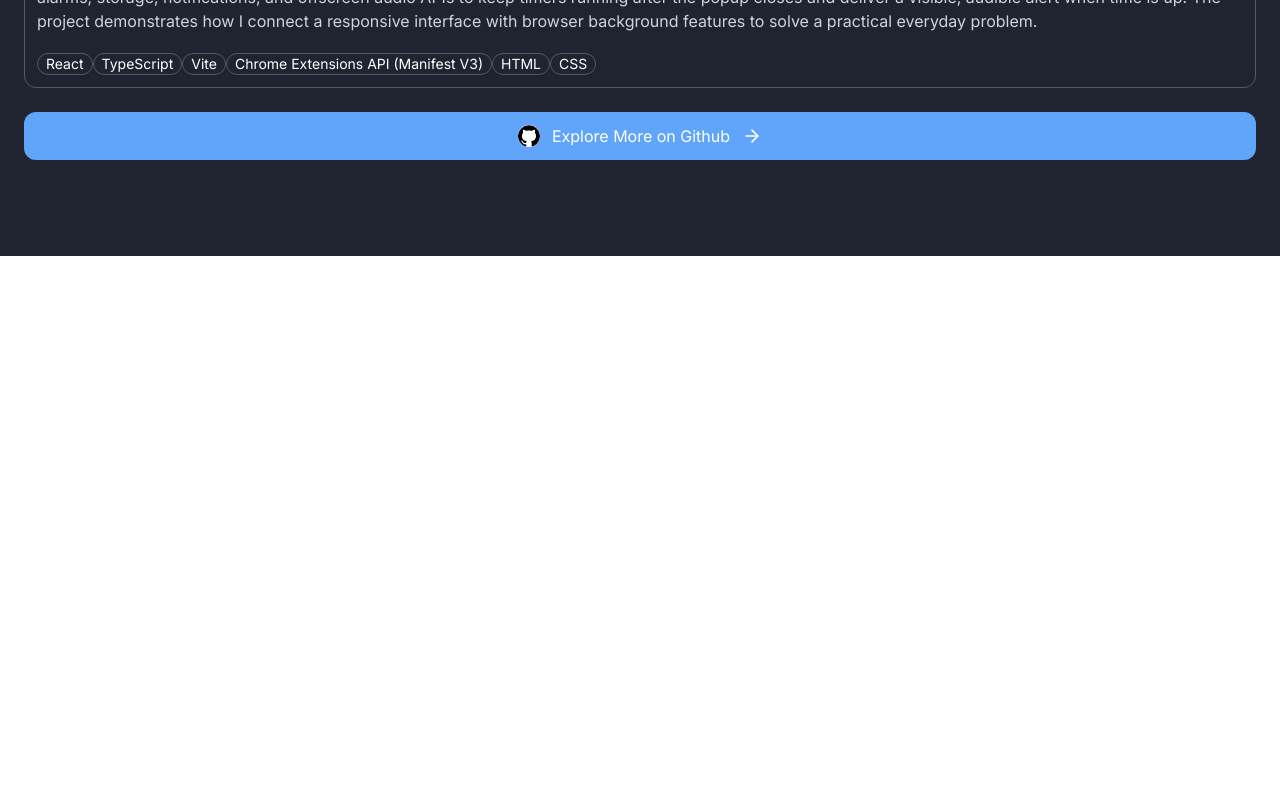
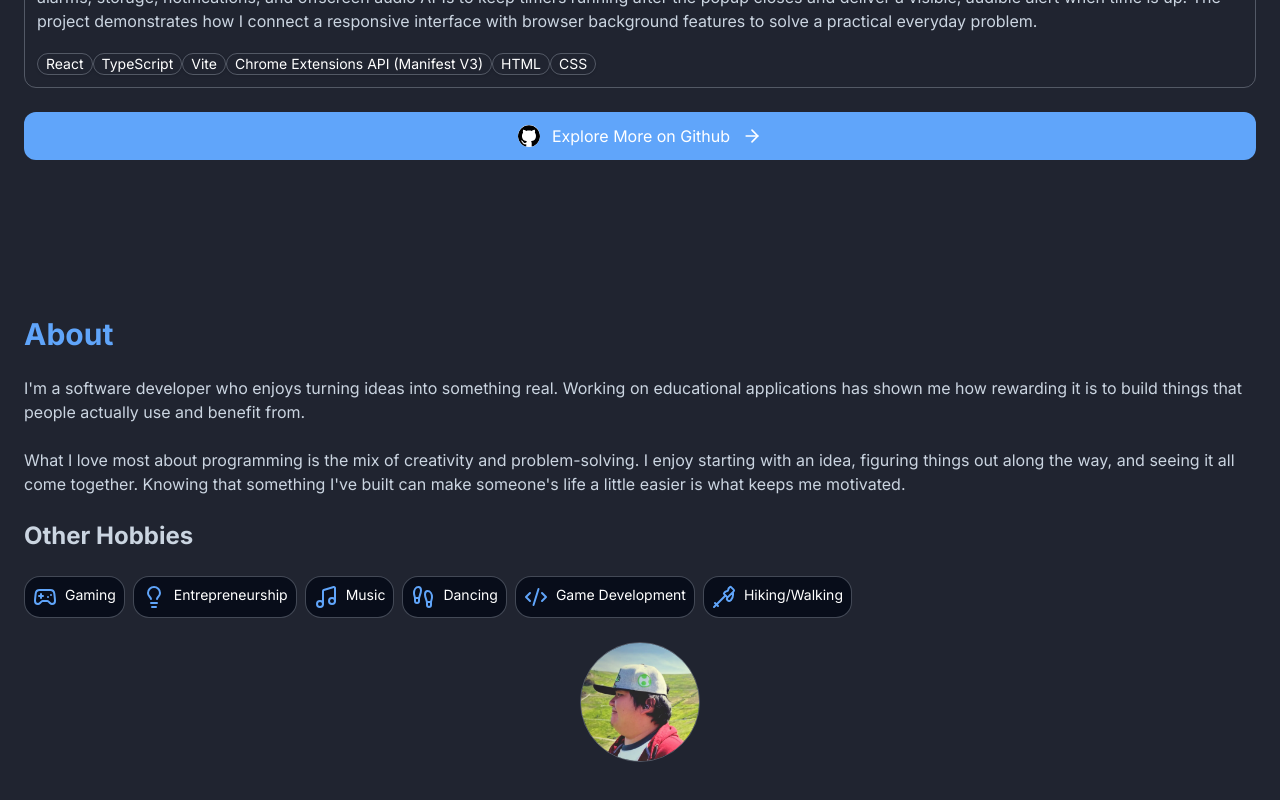
Before and after one commit to gnikkoch96/portfolio-updated, a React (Vite) app: page / in a window 1280 px wide. Shown: the part 2880-3680 px from the top of the page. Before the commit the page ends 3136 px from the top, so only its background shows below. Built offline with nearby package versions, Linux system fonts and the light colour scheme.

Commit message:
feat(about): create about section

```diff
--- a/src/App.tsx
+++ b/src/App.tsx
@@ -1,6 +1,7 @@
 import Background from "./components/Background";
 import Header from "./components/Header";
 import Navigation from "./components/Navigation";
+import About from "./sections/About";
 import Experience from "./sections/Experience";
 import Home from "./sections/Home";
 import Projects from "./sections/projects/Projects";
@@ -15,6 +16,7 @@ function App() {
         <Home />
         <Experience />
         <Projects />
+        <About/>
       </div>
 
       <Navigation />
--- /dev/null
+++ b/src/sections/About.tsx
@@ -0,0 +1,54 @@
+import SectionHeader from "../components/sections/SectionHeader";
+import profileImage from "../assets/about/profile.webp";
+import {
+  Gamepad2,
+  Code2,
+  Lightbulb,
+  Music,
+  Footprints,
+  HikingStick,
+} from "lucide-react";
+
+const hobbies = [
+  { name: "Gaming", icon: Gamepad2 },
+  { name: "Entrepreneurship", icon: Lightbulb },
+  { name: "Music", icon: Music },
+  { name: "Dancing", icon: Footprints },
+  { name: "Game Development", icon: Code2 },
+  { name: "Hiking/Walking", icon: HikingStick },
+];
+
+const aboutMeText = `I'm a software developer who enjoys turning ideas into something real. Working on educational applications has shown me how rewarding it is to build things that people actually use and benefit from. \n\n What I love most about programming is the mix of creativity and problem-solving. I enjoy starting with an idea, figuring things out along the way, and seeing it all come together. Knowing that something I've built can make someone's life a little easier is what keeps me motivated.`;
+
+export default function About() {
+  return (
+    <section id="about" className="content-section">
+      <SectionHeader sectionTitle="About" sectionSubtext="" />
+
+      <p className="text-muted whitespace-pre-line">{aboutMeText}</p>
+
+      {/* what I enjoy */}
+      <h3 className="text-2xl font-bold text-muted">Other Hobbies</h3>
+      <div className="flex flex-wrap gap-2">
+        {hobbies.map(({ name, icon: Icon }) => (
+          <span
+            key={name}
+            className="flex gap-2 border border-muted/30  bg-background p-2 rounded-2xl text-sm"
+          >
+            <Icon className="text-accent" /> {name}
+          </span>
+        ))}
+      </div>
+
+      {/* profile image */}
+      <div className="flex justify-center">
+        <img
+          src={profileImage}
+          alt="profile image"
+          loading="lazy"
+          className="size-30 rounded-full border border-muted/30"
+        />
+      </div>
+    </section>
+  );
+}
```
Also changed, not shown: public/images/mobile-background.png (deleted), src/assets/about/profile.webp (added).
